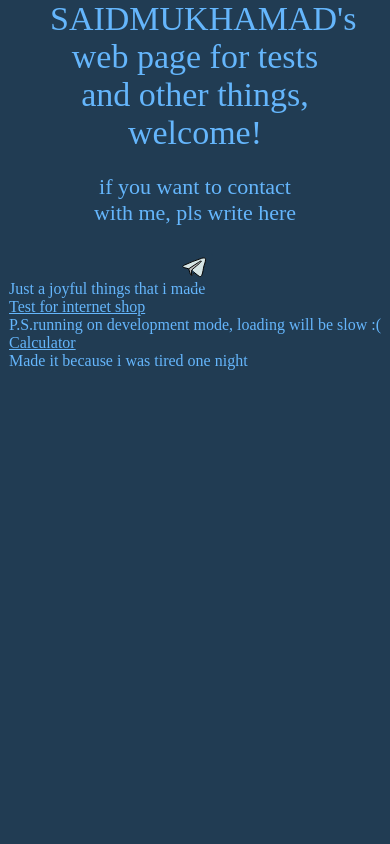
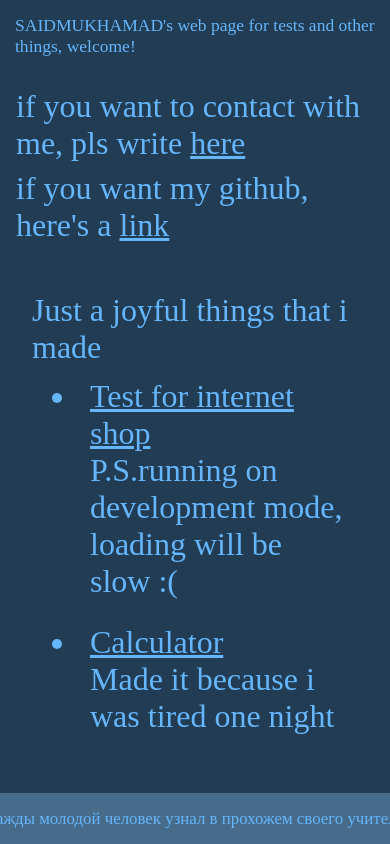
Before and after one commit to saidmukhamad/portfolio, a React (Create React App) app: page / in a window 390 px wide. Built offline with nearby package versions, Linux system fonts and the light colour scheme.

Commit message:
made a ticker

```diff
--- /dev/null
+++ b/fun/ticker/ticker.css
@@ -0,0 +1,74 @@
+* {
+  margin: 0;
+  padding: 0;
+}
+
+html {
+  background-color: rgb(151, 151, 229);
+}
+
+.ticker {
+  background-color: rgb(71, 107, 138);
+  height: 32px;
+
+  /* height: 42px;
+  max-height: 42px; */
+  overflow: hidden;
+  position: absolute;
+  display: flex;
+  width: 100%;
+
+  flex-direction: row;
+  box-sizing: border-box;
+}
+
+.ticker-container {
+  display: flex;
+  flex-flow: row nowrap;
+  width: 100%;
+  flex-grow: 1;
+}
+
+.ticker-child {
+  min-width: max-content;
+  width: max-content;
+  display: flex;
+  flex-grow: 1;
+  flex-basis: 200px;
+  align-items: center;
+
+  -webkit-animation-iteration-count: infinite;
+  animation-iteration-count: infinite;
+  -webkit-animation-timing-function: linear;
+  animation-timing-function: linear;
+  -webkit-animation-name: ticker;
+  animation-name: ticker;
+  -webkit-animation-duration: 32s;
+  animation-duration: 32s;
+}
+
+@-webkit-keyframes ticker {
+  0% {
+    -webkit-transform: translate3d(0, 0, 0);
+    transform: translate3d(0, 0, 0);
+    visibility: visible;
+  }
+
+  100% {
+    -webkit-transform: translate3d(-100%, 0, 0);
+    transform: translate3d(-100%, 0, 0);
+  }
+}
+
+@keyframes ticker {
+  0% {
+    -webkit-transform: translate3d(0, 0, 0);
+    transform: translate3d(0, 0, 0);
+    visibility: visible;
+  }
+
+  100% {
+    -webkit-transform: translate3d(-100%, 0, 0);
+    transform: translate3d(-100%, 0, 0);
+  }
+}
--- /dev/null
+++ b/fun/ticker/ticker.html
@@ -0,0 +1,30 @@
+<!DOCTYPE html>
+<html lang="en">
+  <head>
+    <meta charset="UTF-8" />
+    <meta http-equiv="X-UA-Compatible" content="IE=edge" />
+    <meta name="viewport" content="width=device-width, initial-scale=1.0" />
+
+    <link rel="stylesheet" href="ticker.css" />
+
+    <title>Ticker</title>
+  </head>
+  <body>
+    <div class="ticker">
+      <div class="ticker-container">
+        <div class="ticker-child">
+          transform: translate(100%, 0); transform: translate(100%, 0);
+          transform: translate(100%, 0); transform: translate(100%, 0);
+          transform: translate(100%, 0); transform: translate(100%, 0);
+          transform: translate(100%, 0); transform: translate(100%, 0);
+          transform: translate(100%, 0); transform: translate(100%, 0);
+          transform: translate(100%, 0); transform: translate(100%, 0);
+          transform: translate(100%, 0); transform: translate(100%, 0);
+          transform: translate(100%, 0); transform: translate(100%, 0);
+          transform: translate(100%, 0); transform: translate(100%, 0);
+          transform: translate(100%, 0);
+        </div>
+      </div>
+    </div>
+  </body>
+</html>
--- a/src/App.css
+++ b/src/App.css
@@ -8,6 +8,8 @@ html {
   height: 100vh;
   width: 100%;
   background-color: #213c53;
+
+  font-size: 32px;
 }
 
 .App {
@@ -15,54 +17,46 @@ html {
   flex-direction: column;
 
   background-color: #213c53;
-  /* justify-content: center; */
-  align-items: center;
+  align-items: flex-start;
+}
+
+.present-container {
+  display: flex;
+  flex-direction: column;
 }
 
 .me-108 {
   padding: 15px;
-  font-size: 45px;
+  box-sizing: border-box;
+  font-size: 4.5vw;
 
   color: #65b6fc;
-  text-align: center;
+}
+
+.contact-108 {
+  padding: 12px;
+  box-sizing: border-box;
+}
+
+.contact-108 p {
+  padding: 4px;
+}
+
+.what-i-did-container {
+  padding: 32px;
+}
+
+.what-i-did-container li {
+  margin-left: 46px;
+  padding: 12px;
 }
 
 .telegram {
   position: relative;
-  top: 18px;
-  left: -5px;
-}
-
-.contact-108 {
-  font-size: 22px;
 }
 
 @media (max-width: 700px) {
   .App {
     flex-direction: column;
   }
-  .me-108 {
-    font-size: 34px;
-    padding: 0;
-    max-width: 290px;
-    width: 100%;
-  }
-
-  .contact-108 {
-    margin-top: 22px;
-    text-align: center;
-    max-width: 220px;
-  }
-  .telegram {
-    top: 16px;
-    left: 0px;
-  }
 }
-
-#someselector {
-  all: initial;
-}
-
-#someselector * {
-  all: unset;
-}
--- a/src/App.tsx
+++ b/src/App.tsx
@@ -2,22 +2,35 @@ import "./App.css";
 import Telegram from "./assets/Telegram";
 import { Link } from "react-router-dom";
 import { ReactComponent as _108 } from "./assets/108.svg";
+import Ticker from "./components/Ticker/Ticker";
 
 function App() {
   return (
     <div className="App">
-      <p className="me-108">
-        SAIDMUKHAMAD's web page for tests and other things, welcome!
-      </p>
+      <div className="present-container">
+        <p className="me-108">
+          SAIDMUKHAMAD's web page for tests and other things, welcome!
+        </p>
 
-      <div className="contact-108">
-        if you want to contact with me, pls write here
-        <a className="telegram" href="https://t.me/saidmukhamad">
-          <Telegram />
-        </a>
+        <div className="contact-108">
+          <p>
+            {" "}
+            if you want to contact with me, pls write{" "}
+            <a className="telegram" href="https://t.me/saidmukhamad">
+              here
+            </a>{" "}
+          </p>
+          <p>
+            {" "}
+            if you want my github, here's a{" "}
+            <a className="telegram" href="http://github.com/saidmukhamad/">
+              link
+            </a>{" "}
+          </p>
+        </div>
       </div>
 
-      <ul>
+      <ul className="what-i-did-container">
         <span>Just a joyful things that i made</span>
         <li>
           <a href="http://62.113.105.4/"> Test for internet shop</a>
@@ -28,6 +41,8 @@ function App() {
           <p>Made it because i was tired one night </p>
         </li>
       </ul>
+
+      <Ticker />
     </div>
   );
 }
--- /dev/null
+++ b/src/components/Ticker/Ticker.tsx
@@ -0,0 +1,24 @@
+import { useState } from "react";
+import { database } from "./database/database";
+import "./ticker.css";
+
+export { database } from "./database/database";
+
+type Props = {};
+
+function Ticker({}: Props) {
+  const [ticker, setTicker] = useState(database[0].split(" "));
+
+  return (
+    <div className="ticker">
+      {/* {ticker.map((text, index) => (
+        <p>{text} &nbsp;</p>
+      ))} */}
+      <div className="ticker-container">
+        <div className="ticker-child">{database[0]}</div>
+      </div>
+    </div>
+  );
+}
+
+export default Ticker;
--- /dev/null
+++ b/src/components/Ticker/database/database.ts
@@ -0,0 +1,15 @@
+export {};
+
+type Database = Array<string>;
+
+export const database: Database = [
+  `Однажды молодой человек узнал в прохожем своего учителя из младших классов. Он подошел к старику и спросил:
+  — Вы меня не помните? Я был вашим учеником.
+  — Да, я помню тебя третьеклассником. И чем ты занимаешься сейчас?
+  — Я преподаю. Вы так повлияли на меня, что мне тоже захотелось воспитывать юных учеников.
+  — Да? Позволь мне полюбопытствовать, в чём же выразилось моё влияние?
+  — Вы на самом деле не помните? Разрешите мне освежить это в вашей памяти.
+  Однажды мой одноклассник пришел в класс с красивыми часами на руке, которые ему подарили родители. Он их снял и положил в ящик парты. Я всегда мечтал иметь такие часы. Я не удержался и решил взять их из его парты. Вскоре тот мальчик подошел к вам в слезах и пожаловался на кражу. Вы обвели нас всех взглядом и сказали: «Тот, кто забрал часы, принадлежащие этому мальчику, пожалуйста, верните их».
+  Мне стало очень стыдно, но мне не хотелось расставаться с часами, так что я не признался. Вы направились к двери, заперли ее и велели нам всем выстроиться вдоль стены, предупредив: «Я должен проверить все ваши карманы при одном условии, что вы все закроете глаза». Мы послушались, и я почувствовал, что это был самый постыдный момент в моей недолгой жизни.
+  Вы двигались от ученика к ученику, от кармана к карману. Когда вы достали часы из моего кармана, вы продолжали двигаться до конца ряда. Затем вы сказали: "Твоего дедушку нашли японцы и упрятали в лагерь для военнопленных. У него были с собой эти золотые часы, и он знал, что если их найдут, то конфискуют. А дедушка очень не хотел, чтобы эти твари трогали часы своими немытыми желтыми руками. Тогда он решил спрятать их в самом безопасном месте: в своей жопе. Он пол жизни проходил с этими часами в жопе. Потом они перешли по наследству к твоему отцу, и он тоже носил их в жопе. когда твой отец умер, он отдал эти часы мне, и я тоже носил их в своей жопе. А теперь эти великие золотые часы — твои"`,
+];
--- /dev/null
+++ b/src/components/Ticker/ticker.css
@@ -0,0 +1,48 @@
+.ticker {
+  background-color: rgb(71, 107, 138);
+  height: 6vh;
+
+  overflow: hidden;
+  position: fixed;
+  bottom: 0;
+  display: flex;
+  width: 100%;
+
+  flex-direction: row;
+  box-sizing: border-box;
+}
+
+.ticker-container {
+  display: flex;
+  flex-flow: row nowrap;
+  width: 100%;
+  flex-grow: 1;
+}
+
+.ticker-child {
+  min-width: max-content;
+  width: max-content;
+  display: flex;
+  flex-grow: 1;
+  flex-basis: 200px;
+  align-items: center;
+
+  animation-iteration-count: infinite;
+
+  animation-timing-function: linear;
+  animation-name: ticker;
+
+  animation-duration: 110s;
+  font-family: Ubuntu;
+  font-size: 2vh;
+}
+
+@keyframes ticker {
+  0% {
+    transform: translateX(5%);
+  }
+
+  100% {
+    transform: translateX(-100%);
+  }
+}
--- a/src/index.tsx
+++ b/src/index.tsx
@@ -3,7 +3,6 @@ import { createRoot } from "react-dom/client";
 import { BrowserRouter, Routes, Route } from "react-router-dom";
 import App from "./App";
 import Calculator_ from "./calculator/Calculator";
-import "./index.css";
 
 const container = document.getElementById("root")!;
 const root = createRoot(container);
```
Also changed, not shown: fun/calculator/index.html (renamed from fun/index.html), fun/calculator/index.js (renamed from fun/index.js), fun/calculator/sty;e.css (renamed from fun/sty;e.css), src/index.css (deleted).
